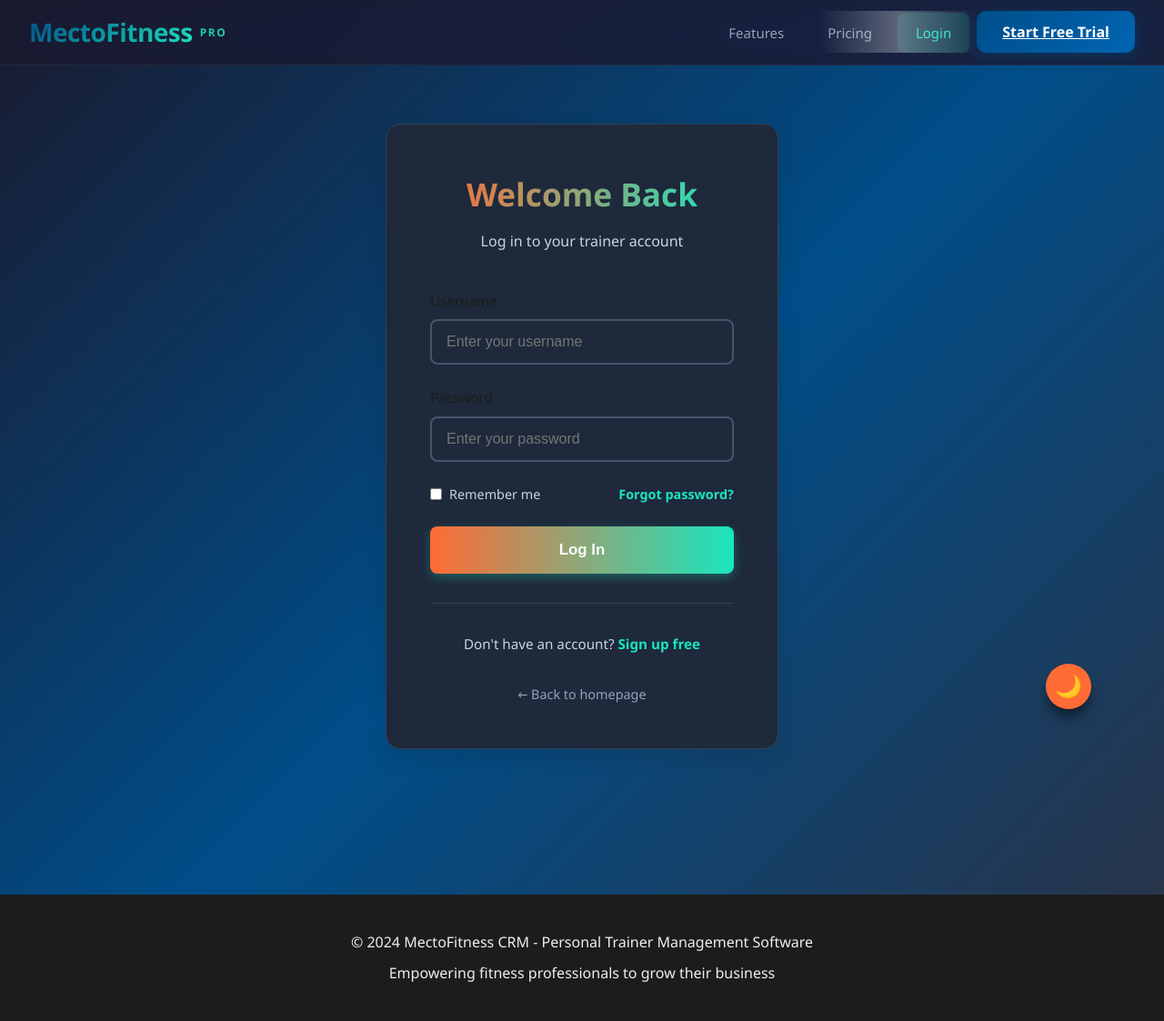
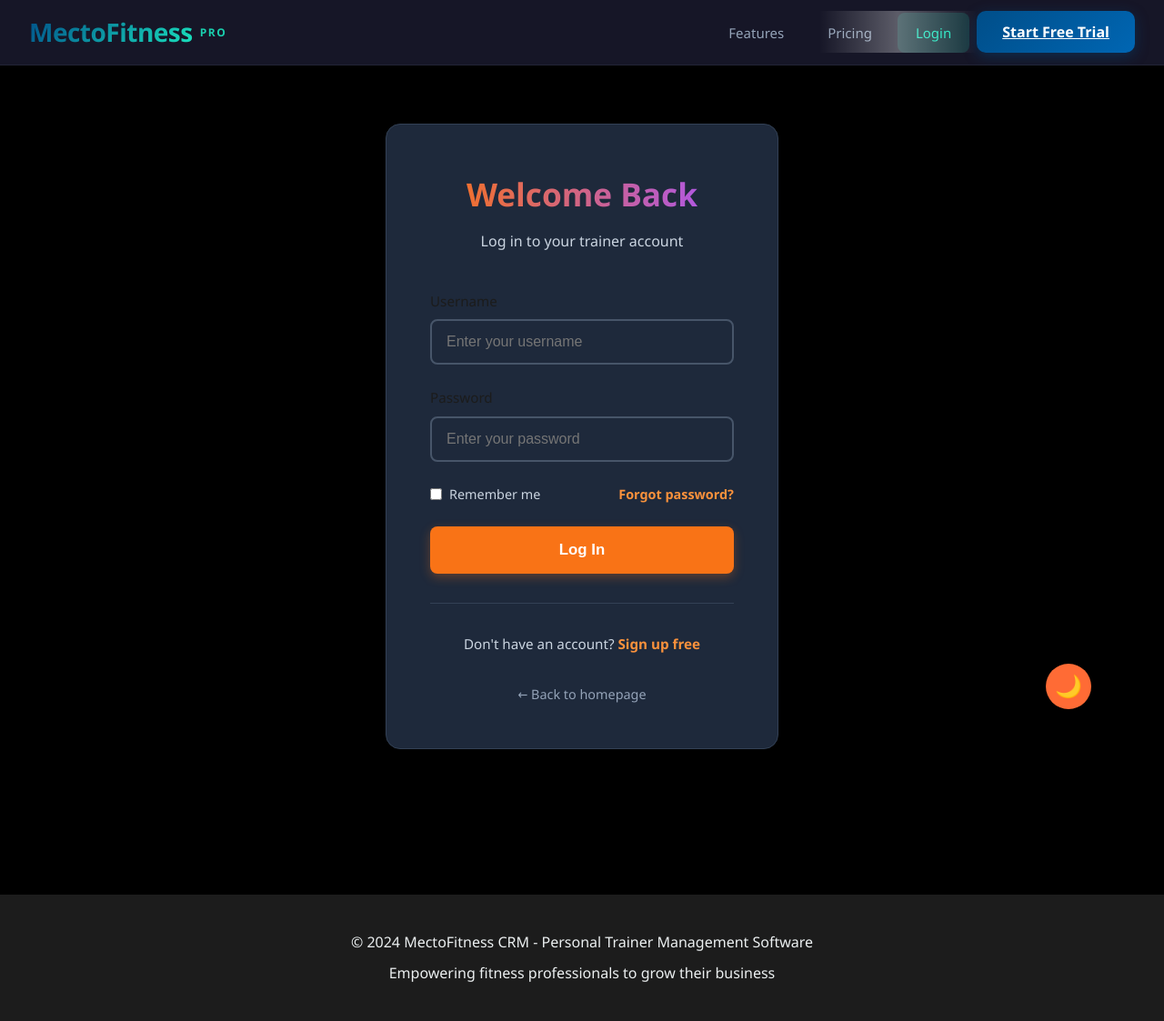
Before and after one commit to JonSvitna/MectofitnessCRM, a Flask app: page /login in a window 1280 px wide. Shown: the whole page at 91% size. Run offline with Flask 3, Linux system fonts and the light colour scheme; data that the repository does not hold is empty.

Commit message:
Fix authentication flow and unify auth page styling
CRITICAL FIXES:
- Add unauthorized handler for API routes
  - API endpoints now return 401 JSON instead of redirecting to login
  - Prevents React app authentication loops
  - Non-API routes still redirect to login as expected

STYLING UPDATES:
- Update login page to match new black/orange theme
  - Change background from blue gradient to solid black
  - Update title gradient to orange/purple
  - Change button and link colors to orange theme
  - Update focus states to use orange accent

- Update register page to match new black/orange theme
  - Change background from blue gradient to solid black
  - Update title gradient to orange/purple
  - Change button and link colors to orange theme
  - Update benefits box border and colors to orange
  - Update focus states to use orange accent

This ensures consistent branding across homepage, auth pages, and dashboard.
Fixes login/logout issues that were preventing user access.

🤖 Generated with [Claude Code](https://claude.com/claude-code)

Co-Authored-By: Claude Sonnet 4.5 <noreply@anthropic.com>

```diff
--- a/app/__init__.py
+++ b/app/__init__.py
@@ -77,6 +77,21 @@ def create_app(config_name='default'):
     # Configure login manager
     login_manager.login_view = 'auth.login'
     login_manager.login_message = 'Please log in to access this page.'
+
+    # Handle unauthorized access for API vs regular routes
+    @login_manager.unauthorized_handler
+    def unauthorized():
+        """Handle unauthorized access - return JSON for API routes, redirect for others."""
+        from flask import request, jsonify
+        # Check if this is an API request
+        if request.path.startswith('/api/'):
+            return jsonify({
+                'success': False,
+                'error': 'Unauthorized',
+                'message': 'Please log in to access this resource.'
+            }), 401
+        # For non-API requests, redirect to login page
+        return redirect(url_for('auth.login', next=request.url))
 
     # Register blueprints
     from app.routes import (auth, main, clients, sessions, programs, calendar_sync, api,
--- a/app/templates/auth/login.html
+++ b/app/templates/auth/login.html
@@ -5,7 +5,7 @@
 {% block extra_css %}
 <style>
     body {
-        background: linear-gradient(135deg, #1A1A2E 0%, #004E89 50%, #2D3142 100%);
+        background: #000000;
         min-height: 100vh;
     }
 
@@ -29,7 +29,7 @@
     }
 
     .login-title {
-        background: linear-gradient(to right, #FF6B35, #1AE5BE);
+        background: linear-gradient(to right, #F97316, #A855F7);
         -webkit-background-clip: text;
         background-clip: text;
         -webkit-text-fill-color: transparent;
@@ -68,8 +68,8 @@
 
     .form-input:focus {
         outline: none;
-        border-color: #1AE5BE;
-        box-shadow: 0 0 0 3px rgba(26, 229, 190, 0.1);
+        border-color: #F97316;
+        box-shadow: 0 0 0 3px rgba(249, 115, 22, 0.1);
     }
 
     .form-row {
@@ -93,14 +93,14 @@
 
     .forgot-link {
         font-size: 0.9rem;
-        color: #1AE5BE;
+        color: #FB923C;
         text-decoration: none;
         font-weight: 600;
         transition: color 0.3s ease;
     }
 
     .forgot-link:hover {
-        color: #03B8B1;
+        color: #F97316;
     }
 
     .login-button {
@@ -108,19 +108,19 @@
         padding: 1rem;
         font-size: 1.05rem;
         font-weight: 700;
-        background: linear-gradient(to right, #FF6B35, #1AE5BE);
+        background: #F97316;
         color: white;
         border: none;
         border-radius: 8px;
         cursor: pointer;
         transition: all 0.3s ease;
-        box-shadow: 0 4px 12px rgba(26, 229, 190, 0.3);
+        box-shadow: 0 4px 12px rgba(249, 115, 22, 0.3);
     }
 
     .login-button:hover {
-        background: linear-gradient(to right, #e55a2b, #03B8B1);
+        background: #EA580C;
         transform: translateY(-2px);
-        box-shadow: 0 6px 16px rgba(26, 229, 190, 0.4);
+        box-shadow: 0 6px 16px rgba(249, 115, 22, 0.4);
     }
 
     .divider {
@@ -136,14 +136,14 @@
     }
 
     .signup-link {
-        color: #1AE5BE;
+        color: #FB923C;
         font-weight: 700;
         text-decoration: none;
         transition: color 0.3s ease;
     }
 
     .signup-link:hover {
-        color: #03B8B1;
+        color: #F97316;
     }
 
     .back-link {
```
Also changed, not shown: app/templates/auth/register.html (+13 -13 lines).
